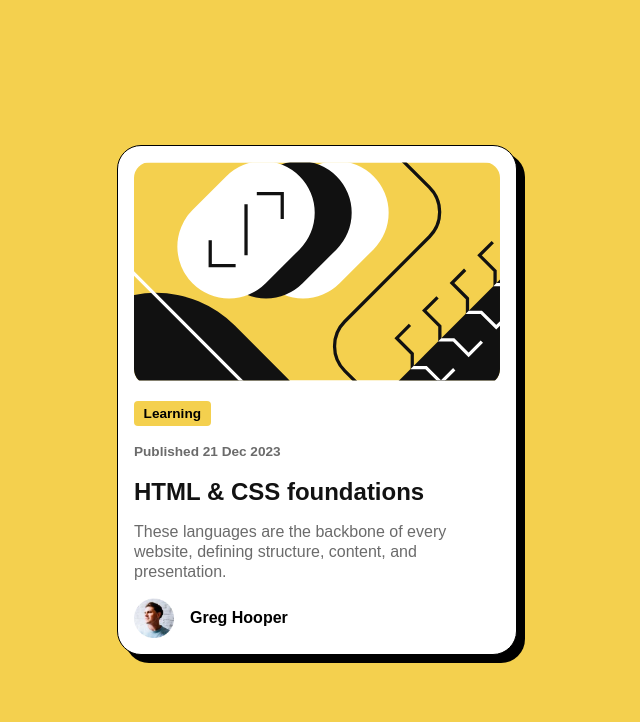
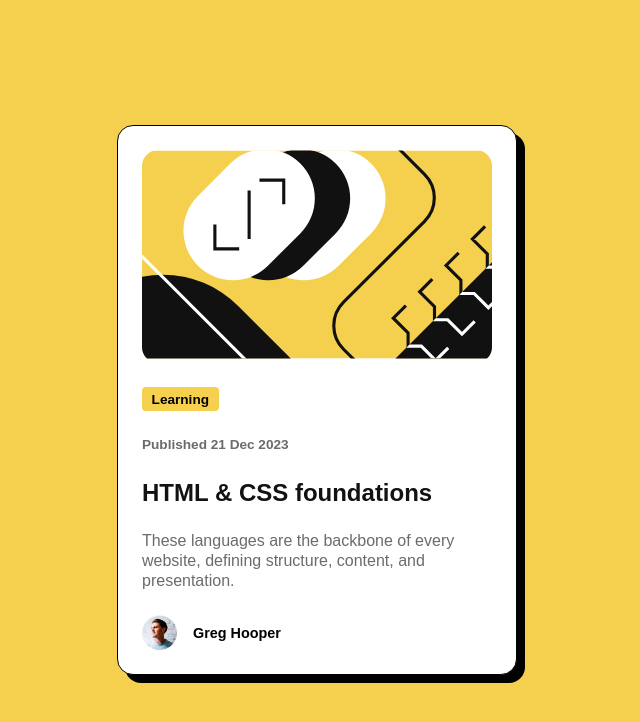
Before and after one commit to musaabuu/blog-preview-card.github.io, a plain HTML site: page index.html in a window 1280 px wide. Shown: the whole page, without its empty margins (323-963 px from the left). Drawn offline with Linux system fonts and the light colour scheme.

Commit message:
Add files via upload

```diff
--- a/style.css
+++ b/style.css
@@ -30,13 +30,13 @@ body {
 .card-wrapper {
     background-color: white;
     max-width: 400px;
-    border-radius: 1.5rem;
+    border-radius: 1rem;
     border: 1px solid black;
     overflow: hidden;
-    padding: 1rem;
+    padding: 1.5rem;
     box-shadow: 8px 8px 0px 0px black;
     display: grid;
-    gap: 1rem;
+    gap: 1.5rem;
     margin-inline: 1rem;
 }
 
@@ -88,9 +88,10 @@ body {
     align-items: center;
     gap: 1rem;
     font-weight: 900;
+    font-size: .9rem;
 }
 
 .profile > img {
-    width: 40px;
+    width: 35px;
     aspect-ratio: 1;
 }
```
